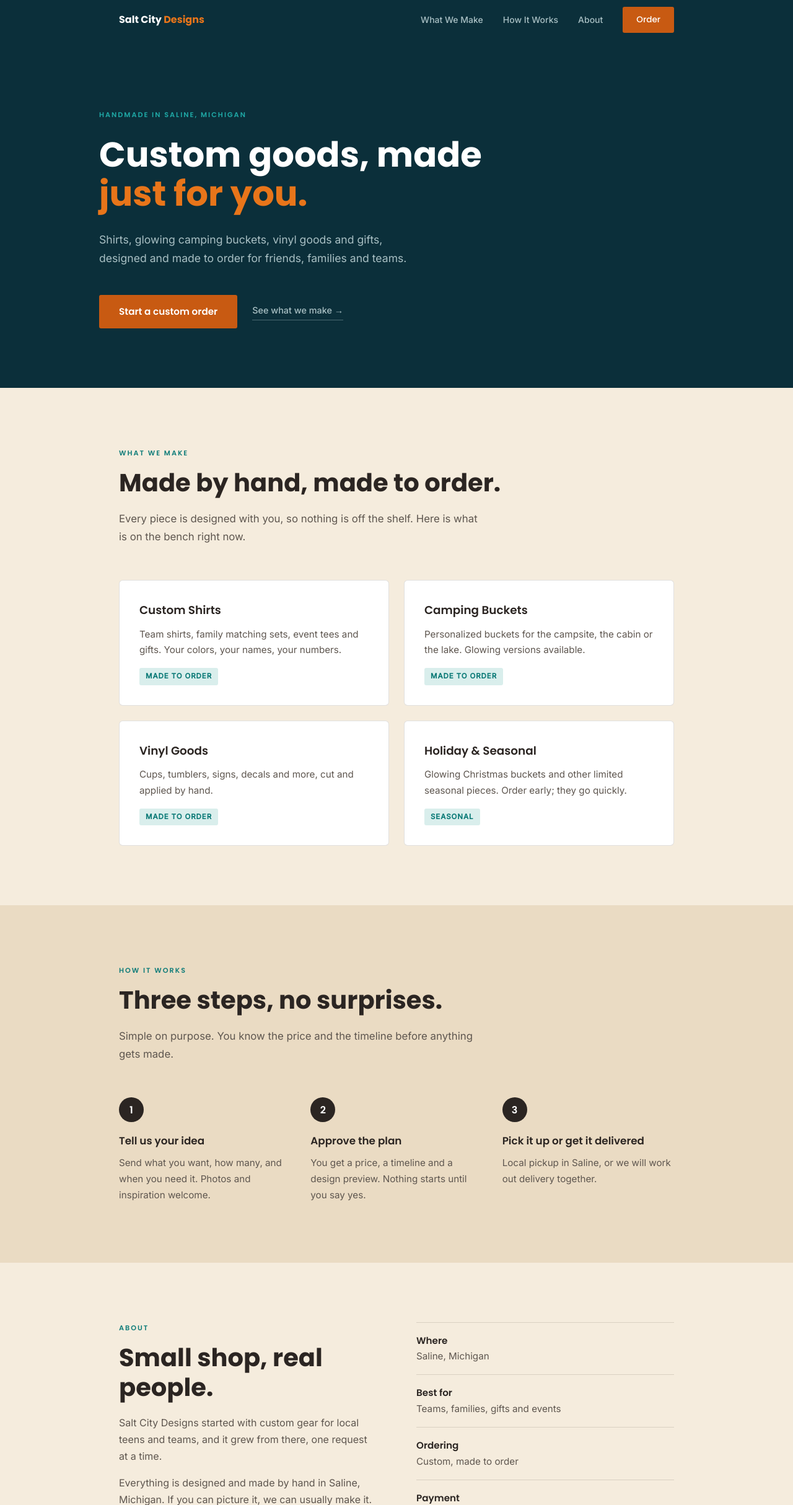
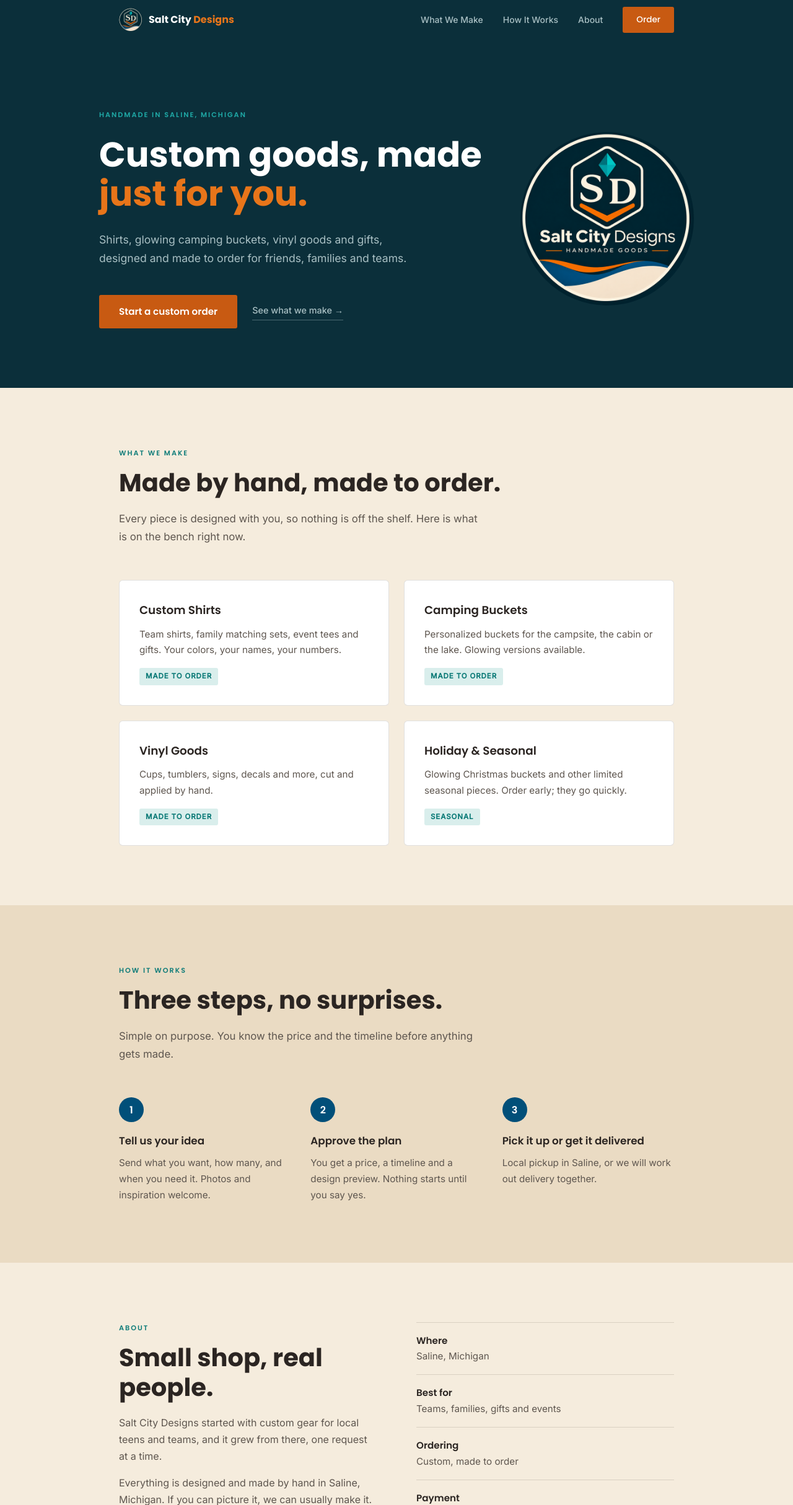
Before and after one commit to SCService-s/saltcitydesigns-site, a plain HTML site: page index.html in a window 1280 px wide. Shown: the top 2429 px of the page at 62% size. Drawn offline with Linux system fonts and the light colour scheme.

Commit message:
Add logo, favicon, hero emblem and ocean blue accent
Co-Authored-By: Claude Sonnet 5.5 <noreply@anthropic.com>
Claude-Session: https://claude.ai/code/session_01239UvifYnLa8h7SFLVdVVQ

```diff
--- a/index.html
+++ b/index.html
@@ -10,6 +10,9 @@
   <meta property="og:type" content="website" />
   <meta property="og:url" content="https://saltcitydesigns.com" />
   <link rel="canonical" href="https://saltcitydesigns.com/" />
+  <link rel="icon" type="image/png" href="assets/favicon.png" />
+  <link rel="apple-touch-icon" href="assets/apple-touch-icon.png" />
+  <meta property="og:image" content="https://saltcitydesigns.com/assets/og-image.jpg" />
   <link rel="preconnect" href="https://fonts.googleapis.com" />
   <link rel="preconnect" href="https://fonts.gstatic.com" crossorigin />
   <link href="https://fonts.googleapis.com/css2?family=Poppins:wght@400;500;600;700&family=Inter:wght@400;500&display=swap" rel="stylesheet" />
@@ -23,6 +26,7 @@
       --pop:      #E8751A;
       --teal:     #1FA9A6;
       --teal-dk:  #0F7C79;
+      --ocean:    #014F79;
       --cream:    #F5ECDD;
       --sand:     #EADBC3;
       --stone:    #5E564F;
@@ -42,8 +46,9 @@
 
     nav { background: var(--ink-deep); position: sticky; top: 0; z-index: 100; }
     .nav-inner { max-width: 960px; margin: 0 auto; padding: 0 32px; height: 64px; display: flex; align-items: center; justify-content: space-between; }
-    .nav-logo { font-family: var(--heading); font-weight: 700; font-size: 1rem; color: #fff; }
-    .nav-logo span { color: var(--pop); }
+    .nav-logo { font-family: var(--heading); font-weight: 700; font-size: 1rem; color: #fff; display: flex; align-items: center; gap: 10px; }
+    .nav-logo img { width: 38px; height: 38px; border-radius: 50%; display: block; }
+    .nav-logo span span { color: var(--pop); }
     .nav-links { display: flex; align-items: center; gap: 32px; }
     .nav-links a { font-size: .875rem; font-weight: 500; color: var(--muted); transition: color .2s; }
     .nav-links a:hover { color: #fff; }
@@ -52,11 +57,13 @@
     .nav-links .btn { font-size: .85rem; padding: 9px 22px; color: #fff; }
 
     .hero { background: var(--ink-deep); padding: 112px 32px 96px; }
-    .hero-inner { max-width: 960px; margin: 0 auto; }
+    .hero-inner { max-width: 960px; margin: 0 auto; display: flex; align-items: center; justify-content: space-between; gap: 48px; }
+    .hero-emblem { width: 280px; height: 280px; border-radius: 50%; flex-shrink: 0; }
     .hero .label, .contact .label { color: var(--teal); }
     .hero .label { margin-bottom: 24px; }
     .hero h1 { font-family: var(--heading); font-size: clamp(2.25rem,5vw,3.5rem); font-weight: 700; line-height: 1.12; color: #fff; max-width: 700px; margin-bottom: 28px; }
     .hero h1 em { font-style: normal; color: var(--pop); }
+    .hero-copy { min-width: 0; }
     .hero p { font-size: 1.1rem; color: var(--muted); max-width: 520px; margin-bottom: 44px; }
     .hero-actions { display: flex; align-items: center; gap: 24px; flex-wrap: wrap; }
     .hero .btn { font-size: .95rem; padding: 14px 32px; }
@@ -72,7 +79,7 @@
     .how { background: var(--sand); }
     .steps { display: grid; grid-template-columns: repeat(3, 1fr); gap: 32px; counter-reset: step; }
     .step { counter-increment: step; }
-    .step::before { content: counter(step); display: flex; align-items: center; justify-content: center; width: 40px; height: 40px; border-radius: 50%; background: var(--ink); color: #fff; font-family: var(--heading); font-weight: 600; margin-bottom: 16px; }
+    .step::before { content: counter(step); display: flex; align-items: center; justify-content: center; width: 40px; height: 40px; border-radius: 50%; background: var(--ocean); color: #fff; font-family: var(--heading); font-weight: 600; margin-bottom: 16px; }
     .step h3 { font-family: var(--heading); font-size: 1.05rem; font-weight: 600; margin-bottom: 8px; }
     .step p { color: var(--stone); font-size: .95rem; }
 
@@ -91,6 +98,7 @@
 
     footer { background: #071E26; padding: 28px 32px; display: flex; justify-content: space-between; flex-wrap: wrap; gap: 8px; font-size: .8rem; color: #7F9AA0; }
 
+    @media (max-width: 820px) { .hero-emblem { display: none; } }
     @media (max-width: 680px) {
       .nav-links a:not(.btn) { display: none; }
       .section { padding: 64px 0; }
@@ -104,7 +112,7 @@
 
 <nav>
   <div class="nav-inner">
-    <a href="#top" class="nav-logo">Salt City <span>Designs</span></a>
+    <a href="#top" class="nav-logo"><img src="assets/logo-sd.png" alt="Salt City Designs logo" width="38" height="38" /><span>Salt City <span>Designs</span></span></a>
     <div class="nav-links">
       <a href="#makes">What We Make</a>
       <a href="#how">How It Works</a>
@@ -116,6 +124,7 @@
 
 <header class="hero" id="top">
   <div class="hero-inner">
+    <div class="hero-copy">
     <span class="label">Handmade in Saline, Michigan</span>
     <h1>Custom goods, made <em>just for you.</em></h1>
     <p>Shirts, glowing camping buckets, vinyl goods and gifts, designed and made to order for friends, families and teams.</p>
@@ -123,6 +132,8 @@
       <a href="mailto:pagefamily17@gmail.com?subject=Custom%20order%20request" class="btn">Start a custom order</a>
       <a href="#makes" class="link-quiet">See what we make &rarr;</a>
     </div>
+    </div>
+    <img class="hero-emblem" src="assets/logo-full.png" alt="Salt City Designs emblem" width="280" height="280" />
   </div>
 </header>
 
```
Also changed, not shown: assets/apple-touch-icon.png (added), assets/favicon.png (added), assets/logo-full.png (added), assets/logo-sd.png (added), assets/og-image.jpg (added).
